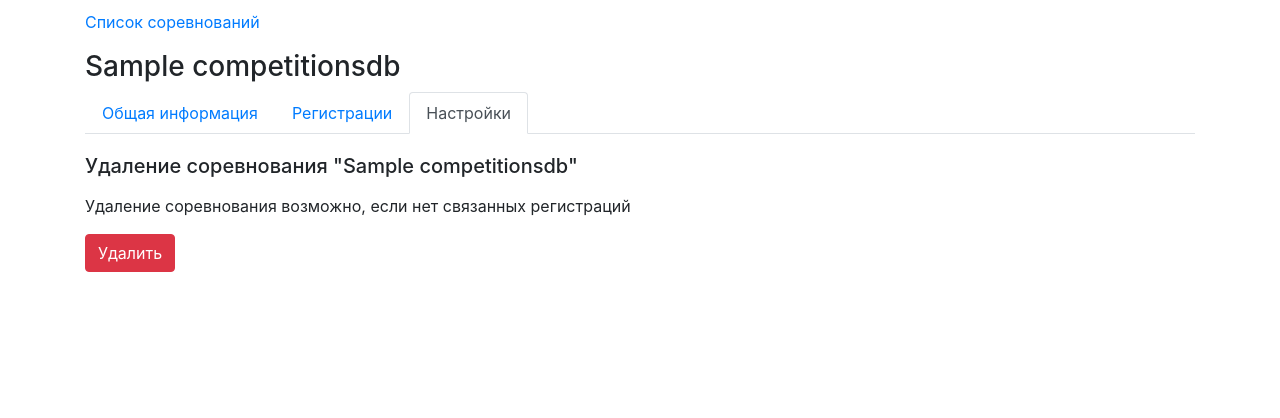
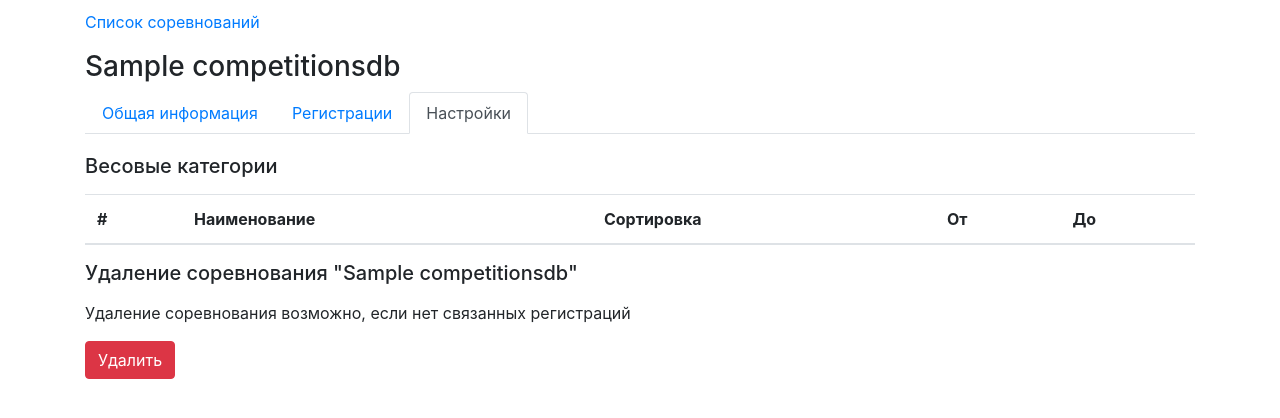
Before and after one commit to Zhenya1975/fmsv3, a Flask app: page /competitions/1/1 in a window 1280 px wide, after a click on "Настройки". Shown: the part 56-474 px from the top of the page. Run offline with Flask 2, Linux system fonts and the light colour scheme; tables that the repository leaves empty hold one stand-in row (values such as "Sample post"); lists and menus that the app fills with data are empty; some libraries are stand-ins or nearby versions.

Commit message:
regs crud done

```diff
--- a/project/forms/forms.py
+++ b/project/forms/forms.py
@@ -11,6 +11,6 @@ class CompetitionForm(FlaskForm):
     submit = SubmitField('Сохранить')
 
 class RegistrationeditForm(FlaskForm):
-    reg_weight = DecimalField('Вес, кг')
+    reg_weight = DecimalField('Вес, кг', validators=[validators.DataRequired()])
 
     submit = SubmitField('Сохранить')
--- a/project/models/models.py
+++ b/project/models/models.py
@@ -20,7 +20,7 @@ class CompetitionsDB(db.Model):
     competition_city = db.Column(db.String)
     fights = db.relationship('FightsDB', backref='competition')
     registration_comp = db.relationship('RegistrationsDB', backref='registration_comp')
-
+    weight_cat_comp = db.relationship('RegistrationsDB', backref='weight_cat_comp')
 
 class RegistrationsDB(db.Model):
     reg_id = db.Column(db.Integer, primary_key=True)
@@ -54,6 +54,7 @@ class BacklogDB(db.Model):
 class WeightcategoriesDB(db.Model):
     """Модель для весовых категорий"""
     weight_cat_id = db.Column(db.Integer, primary_key=True)
+    competition_id = db.Column(db.Integer, db.ForeignKey('competitionsDB.competition_id'))
     sort_index = db.Column(db.Integer)
     weight_category_name = db.Column(db.String)
     weight_category_start = db.Column(db.Integer)
--- a/project/templates/competition.html
+++ b/project/templates/competition.html
@@ -160,6 +160,43 @@
 
                     <div class="tab-pane" id="competition_settings">
                         <div style="margin-top: 20px">
+
+                            <h5 class="title">Весовые категории</h5>
+
+{#                            <a href="{{url_for('weight_category_new')}}"><button type="button" class="btn btn-outline-primary">Создать</button></a>#}
+
+                            <p></p>
+
+                            <table class="table">
+                              <thead>
+                                <tr>
+                                  <th scope="col">#</th>
+                                  <th scope="col">Наименование</th>
+                                  <th scope="col">Cортировка</th>
+                                  <th scope="col">От</th>
+                                  <th scope="col">До</th>
+                                </tr>
+                              </thead>
+                              <tbody>
+                               {% for w_cat in w_categories %}
+                                <tr>
+                                  <th scope="row">{{ loop.index }}</th>
+                                  <td>
+{#                                      <a href="{{url_for('weight_category_edit', id = w_cat.weight_cat_id)}}">#}
+                                      {{ w_cat.weight_category_name }}
+{#                                      </a>#}
+                                      </td>
+                                  <td>{{ w_cat.sort_index }}</td>
+                                  <td>{{ w_cat.weight_category_start}}</td>
+                                  <td>{{ w_cat.weight_category_finish}}</td>
+                                </tr>
+                                <tr>
+                               {% endfor %}
+
+                              </tbody>
+                            </table>
+
+
                             <h5>Удаление соревнования "{{ competition_data.competition_name }}"</h5>
                             <p></p>
                             <p>Удаление соревнования возможно, если нет связанных регистраций</p>
--- a/project/templates/response_reg_edit.html
+++ b/project/templates/response_reg_edit.html
@@ -1,6 +1,5 @@
 <form method="POST" action="{{ url_for('home.registration_edit', reg_id = reg_data.reg_id) }}">
     {{ form.csrf_token }}
-    <p>reg_id: {{ reg_data.reg_id }}</p>
 
     <div class="form-group">
             {{ form.reg_weight.label }}
```
